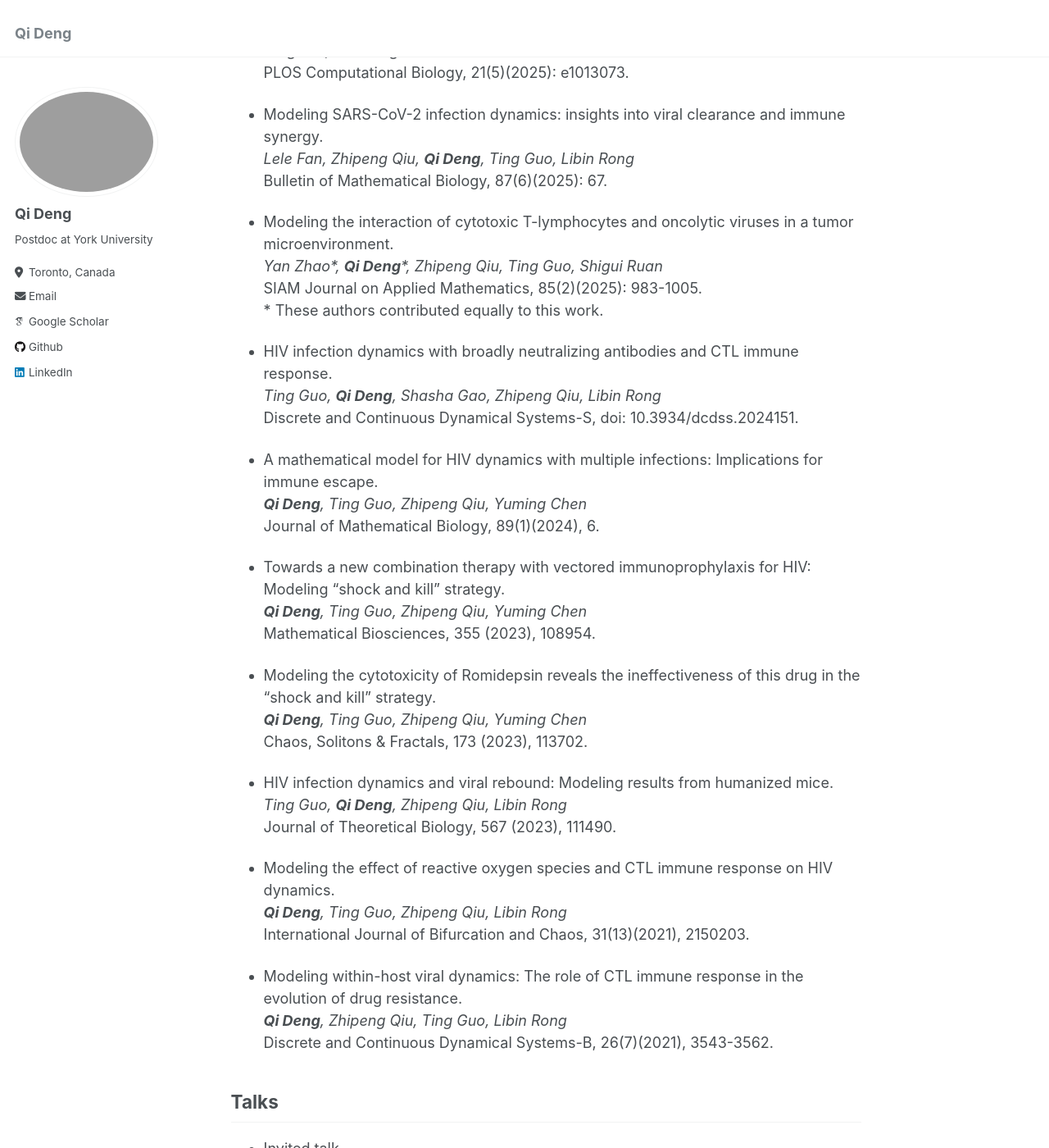
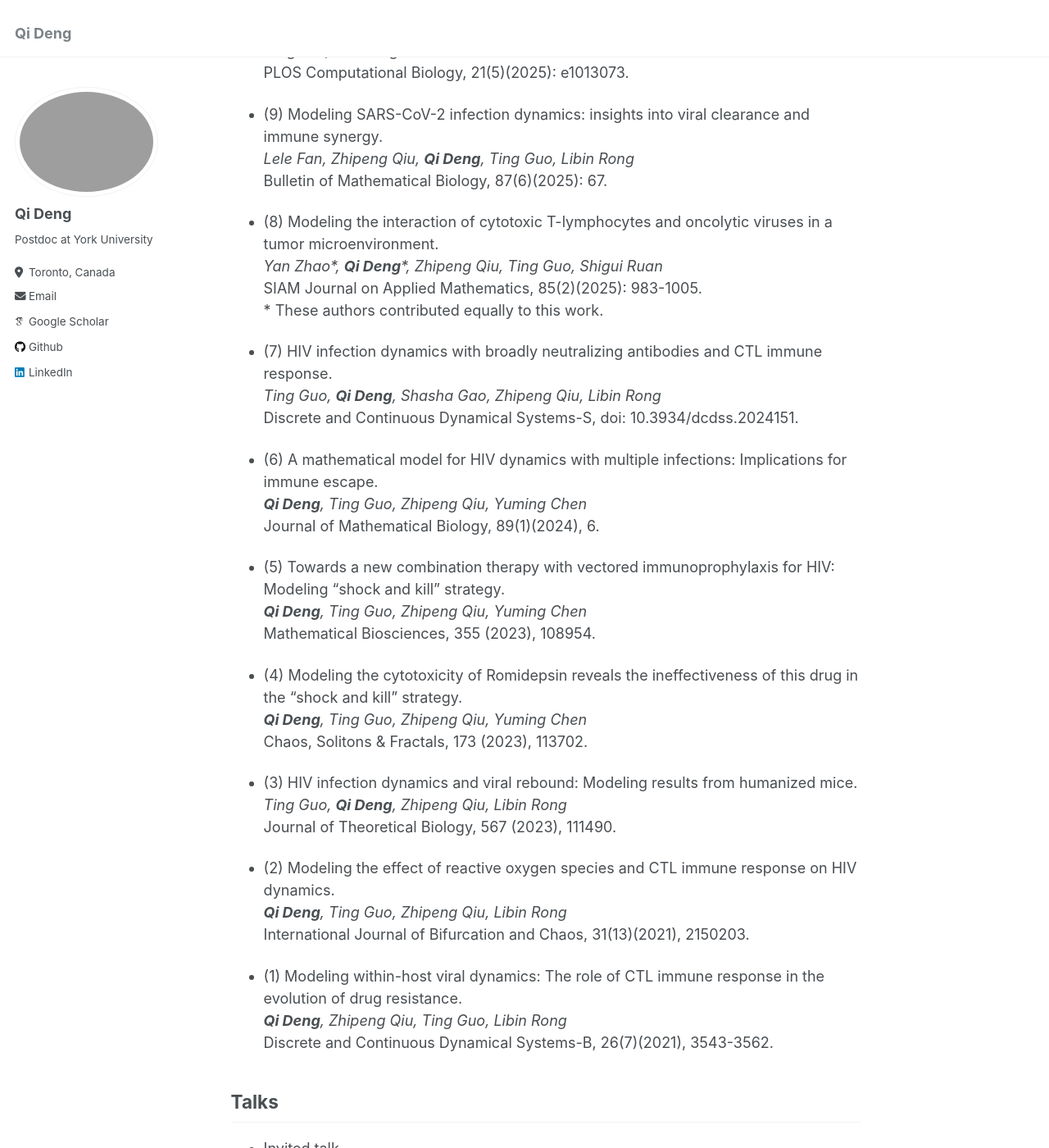
Before and after one commit to qideng-math/qideng-math.github.io, a Jekyll site: the page built from _pages/about.md, in a window 1280 px wide and 1400 px high, scrolled down 654 px. Shown: the whole window at 82% size. Built offline with Jekyll 4.4.1, drawn with Linux system fonts in a browser that asks for light colours; some web fonts are replaced; some of the changed text lies outside the part shown.

Commit message:
Update about.md

```diff
--- a/_pages/about.md
+++ b/_pages/about.md
@@ -14,44 +14,44 @@ My research focuses on mathematical biology, particularly in modeling sexually t
 
 Publications
 ---
-* Uncovering the impact of infection routes on within-host MPXV dynamics: Insights from a mathematical modeling study.\
+* (10) Uncovering the impact of infection routes on within-host MPXV dynamics: Insights from a mathematical modeling study.\
 *__Qi Deng__, Woldegebriel Assefa Woldegerima, Wenjing Zhang, Ali Asgary, Jude Dzevela Kong, Sarah Flicker, Nicholas H Ogden, James Orbinski, Nicola Luigi Bragazzi, Jianhong Wu*\
 PLOS Computational Biology, 21(5)(2025): e1013073.
 
-* Modeling SARS-CoV-2 infection dynamics: insights into viral clearance and immune synergy.\
+* (9) Modeling SARS-CoV-2 infection dynamics: insights into viral clearance and immune synergy.\
 *Lele Fan, Zhipeng Qiu, __Qi Deng__, Ting Guo, Libin Rong*\
 Bulletin of Mathematical Biology, 87(6)(2025): 67.
 
-* Modeling the interaction of cytotoxic T-lymphocytes and oncolytic viruses in a tumor microenvironment.\
+* (8) Modeling the interaction of cytotoxic T-lymphocytes and oncolytic viruses in a tumor microenvironment.\
 *Yan Zhao\*, __Qi Deng__\*, Zhipeng Qiu, Ting Guo, Shigui Ruan*\
 SIAM Journal on Applied Mathematics, 85(2)(2025): 983-1005.\
 \* These authors contributed equally to this work.
 
-* HIV infection dynamics with broadly neutralizing antibodies and CTL immune response.\
+* (7) HIV infection dynamics with broadly neutralizing antibodies and CTL immune response.\
 *Ting Guo, __Qi Deng__, Shasha Gao, Zhipeng Qiu, Libin Rong*\
 Discrete and Continuous Dynamical Systems-S, doi: 10.3934/dcdss.2024151.
 
-* A mathematical model for HIV dynamics with multiple infections: Implications for immune escape.\
+* (6) A mathematical model for HIV dynamics with multiple infections: Implications for immune escape.\
 *__Qi Deng__, Ting Guo, Zhipeng Qiu, Yuming Chen*\
 Journal of Mathematical Biology, 89(1)(2024), 6.
 
-* Towards a new combination therapy with vectored immunoprophylaxis for HIV: Modeling “shock and kill” strategy.\
+* (5) Towards a new combination therapy with vectored immunoprophylaxis for HIV: Modeling “shock and kill” strategy.\
 *__Qi Deng__, Ting Guo, Zhipeng Qiu, Yuming Chen*\
 Mathematical Biosciences, 355 (2023), 108954.
 
-* Modeling the cytotoxicity of Romidepsin reveals the ineffectiveness of this drug in the “shock and kill” strategy.\
+* (4) Modeling the cytotoxicity of Romidepsin reveals the ineffectiveness of this drug in the “shock and kill” strategy.\
 *__Qi Deng__, Ting Guo, Zhipeng Qiu, Yuming Chen*\
 Chaos, Solitons & Fractals, 173 (2023), 113702.
 
-* HIV infection dynamics and viral rebound: Modeling results from humanized mice.\
+* (3) HIV infection dynamics and viral rebound: Modeling results from humanized mice.\
 *Ting Guo, __Qi Deng__, Zhipeng Qiu, Libin Rong*\
 Journal of Theoretical Biology, 567 (2023), 111490.
 
-* Modeling the effect of reactive oxygen species and CTL immune response on HIV dynamics.\
+* (2) Modeling the effect of reactive oxygen species and CTL immune response on HIV dynamics.\
 *__Qi Deng__, Ting Guo, Zhipeng Qiu, Libin Rong*\
 International Journal of Bifurcation and Chaos, 31(13)(2021), 2150203.
 
-* Modeling within-host viral dynamics: The role of CTL immune response in the evolution of drug resistance.\
+* (1) Modeling within-host viral dynamics: The role of CTL immune response in the evolution of drug resistance.\
 *__Qi Deng__, Zhipeng Qiu, Ting Guo, Libin Rong*\
 Discrete and Continuous Dynamical Systems-B, 26(7)(2021), 3543-3562.
 
```
